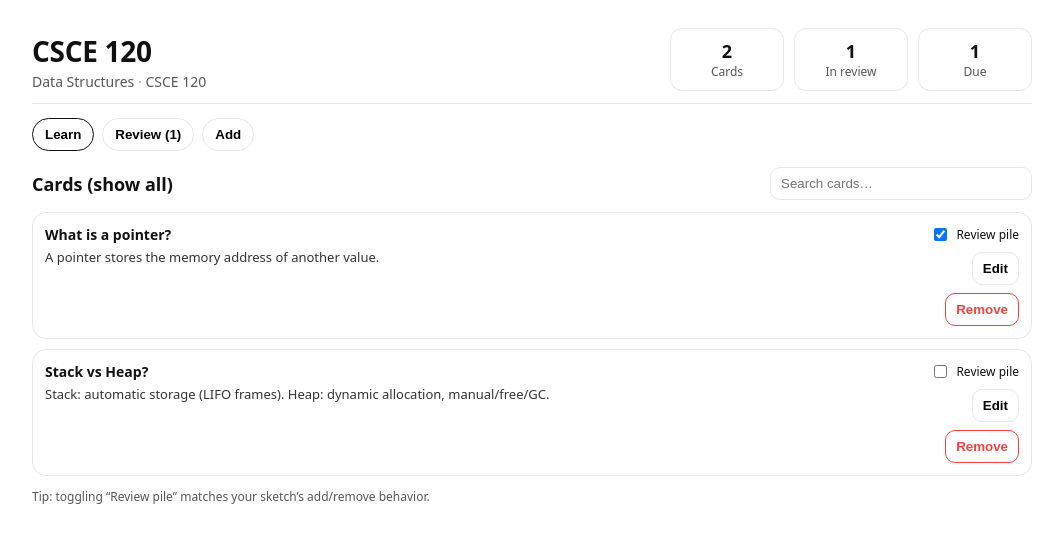
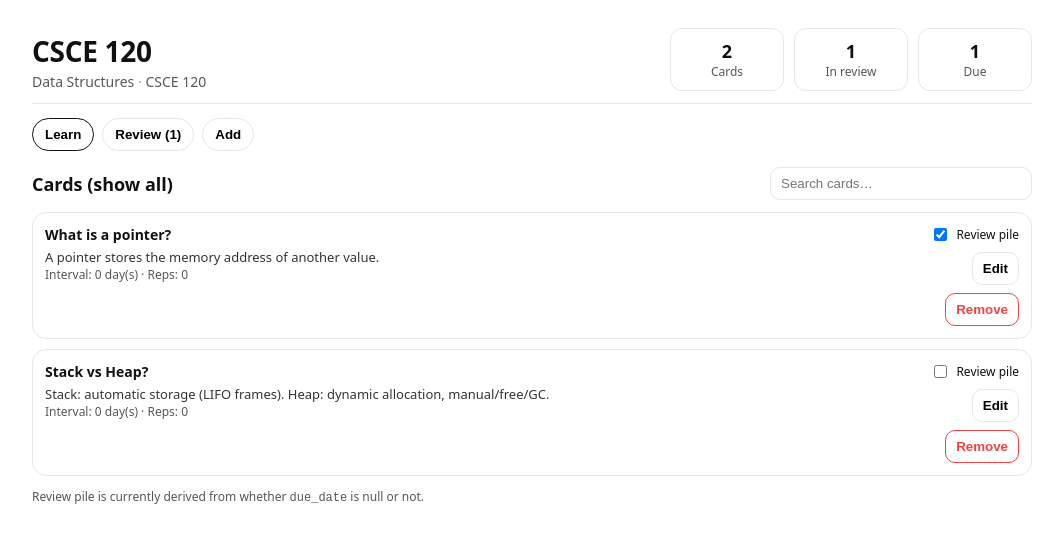
Before and after one commit to HomeoStasis-0/LockIN, a React (Vite) app in the folder frontEnd/: page / in a window 1280 px wide. Shown: the top 542 px of the page, without its empty margins (108-1171 px from the left). Built offline with nearby package versions, Linux system fonts and the light colour scheme.

Commit message:
update types to match database

```diff
--- a/frontEnd/src/CardDeck/CardDeck.tsx
+++ b/frontEnd/src/CardDeck/CardDeck.tsx
@@ -1,12 +1,10 @@
 import { useMemo, useState } from "react";
 import { styles } from "./Styles";
-import type { Card, Deck } from "./Types";
+import type { CardRow, DeckWithCards } from "./Types";
 import LearnView from "./Views/LearnView";
 import ReviewView from "./Views/ReviewView";
 import AddView from "./Views/AddView";
-import { uid, now } from "./Utils";
 import TabButton from "./Components/TabButton";
-
 
 function clamp(n: number, lo: number, hi: number) {
   return Math.max(lo, Math.min(hi, n));
@@ -16,60 +14,80 @@ function computeNextInterval(
   currentDays: number,
   rating: "again" | "hard" | "good" | "easy"
 ): number {
-  // intentionally simple + predictable
-  // you can swap this for SM-2 later
+  // simple + predictable for now; can swap to SM-2 later
   if (rating === "again") return 0;
   if (rating === "hard") return clamp(Math.max(1, Math.round(currentDays * 1.2)), 1, 365);
   if (rating === "good") return clamp(Math.max(2, Math.round(currentDays * 2)), 2, 365);
   return clamp(Math.max(4, Math.round(currentDays * 3)), 4, 365);
 }
 
-function computeDueAt(intervalDays: number) {
-  const ms = intervalDays * 24 * 60 * 60 * 1000;
-  return now() + ms;
+function toIsoNow() {
+  return new Date().toISOString();
 }
 
-export default function DeckUI({ onBack }: { onBack?: () => void } = {}) {
-  const [deck, setDeck] = useState<Deck>(() => ({
-    id: "deck_" + uid(),
-    name: "CSCE 120",
+function toIsoFromNow(intervalDays: number) {
+  const ms = intervalDays * 24 * 60 * 60 * 1000;
+  return new Date(Date.now() + ms).toISOString();
+}
+
+function isInReviewPile(card: CardRow) {
+  return card.due_date !== null;
+}
+
+function isDue(card: CardRow) {
+  return card.due_date !== null && new Date(card.due_date).getTime() <= Date.now();
+}
+
+export default function DeckUI() {
+  // Temporary local IDs for new cards before backend exists
+  const [nextTempCardId, setNextTempCardId] = useState(-1);
+
+  const [deck, setDeck] = useState<DeckWithCards>(() => ({
+    id: 1,
+    user_id: 1,
+    deck_name: "CSCE 120",
     subject: "Data Structures",
-    course: "CSCE 120",
-    prof: "",
+    course_number: 120,
+    instructor: "",
+    created_at: toIsoNow(),
     cards: [
       {
-        id: "c_" + uid(),
-        front: "What is a pointer?",
-        back: "A pointer stores the memory address of another value.",
-        tags: ["basics"],
-        inReviewPile: true,
-        dueAt: now(),
-        intervalDays: 0,
+        id: 1,
+        deck_id: 1,
+        card_front: "What is a pointer?",
+        card_back: "A pointer stores the memory address of another value.",
+        created_at: toIsoNow(),
+        ease_factor: 2.5,
+        interval_days: 0,
+        repetitions: 0,
+        due_date: toIsoNow(), // in review + due now
+        last_reviewed: null,
       },
       {
-        id: "c_" + uid(),
-        front: "Stack vs Heap?",
-        back: "Stack: automatic storage (LIFO frames). Heap: dynamic allocation, manual/free/GC.",
-        tags: ["memory"],
-        inReviewPile: false,
-        dueAt: now(),
-        intervalDays: 0,
+        id: 2,
+        deck_id: 1,
+        card_front: "Stack vs Heap?",
+        card_back: "Stack: automatic storage (LIFO frames). Heap: dynamic allocation, manual/free/GC.",
+        created_at: toIsoNow(),
+        ease_factor: 2.5,
+        interval_days: 0,
+        repetitions: 0,
+        due_date: null, // not in review pile
+        last_reviewed: null,
       },
     ],
   }));
 
   const [tab, setTab] = useState<"learn" | "review" | "add">("learn");
 
-  // derived stats
   const stats = useMemo(() => {
     const total = deck.cards.length;
-    const inReview = deck.cards.filter((c) => c.inReviewPile).length;
-    const due = deck.cards.filter((c) => c.inReviewPile && c.dueAt <= now()).length;
+    const inReview = deck.cards.filter(isInReviewPile).length;
+    const due = deck.cards.filter(isDue).length;
     return { total, inReview, due };
   }, [deck.cards]);
 
-  // CRUD actions
-  function upsertCard(card: Card) {
+  function upsertCard(card: CardRow) {
     setDeck((d) => ({
       ...d,
       cards: d.cards.some((c) => c.id === card.id)
@@ -78,70 +96,87 @@ export default function DeckUI({ onBack }: { onBack?: () => void } = {}) {
     }));
   }
 
-  function removeCard(id: string) {
+  function removeCard(id: number) {
     setDeck((d) => ({ ...d, cards: d.cards.filter((c) => c.id !== id) }));
   }
 
-  function toggleReviewPile(id: string) {
-    setDeck((d) => ({
-      ...d,
-      cards: d.cards.map((c) =>
-        c.id === id
-          ? {
-              ...c,
-              inReviewPile: !c.inReviewPile,
-              // if newly added to review, make due now for immediate practice
-              dueAt: !c.inReviewPile ? now() : c.dueAt,
-            }
-          : c
-      ),
-    }));
-  }
-
-  function rateCard(id: string, rating: "again" | "hard" | "good" | "easy") {
+  function toggleReviewPile(id: number) {
     setDeck((d) => ({
       ...d,
       cards: d.cards.map((c) => {
         if (c.id !== id) return c;
-        const next = computeNextInterval(c.intervalDays, rating);
+
+        const currentlyInReview = isInReviewPile(c);
         return {
           ...c,
-          intervalDays: next,
-          dueAt: rating === "again" ? now() : computeDueAt(next),
-          inReviewPile: true,
+          // If adding to review pile, make due now for immediate practice.
+          // If removing, set due_date null (our DB-truth representation for not in review pile).
+          due_date: currentlyInReview ? null : (c.due_date ?? toIsoNow()),
         };
       }),
     }));
+  }
+
+  function rateCard(id: number, rating: "again" | "hard" | "good" | "easy") {
+    setDeck((d) => ({
+      ...d,
+      cards: d.cards.map((c) => {
+        if (c.id !== id) return c;
+
+        const next = computeNextInterval(c.interval_days, rating);
+        const currentEF = c.ease_factor ?? 2.5;
+
+        const nextEF =
+          rating === "again"
+            ? Math.max(1.3, currentEF - 0.2)
+            : rating === "hard"
+            ? Math.max(1.3, currentEF - 0.05)
+            : rating === "easy"
+            ? currentEF + 0.1
+            : currentEF;
+
+        return {
+          ...c,
+          interval_days: next,
+          due_date: rating === "again" ? toIsoNow() : toIsoFromNow(next),
+          repetitions: c.repetitions + 1,
+          last_reviewed: toIsoNow(),
+          ease_factor: nextEF,
+        };
+      }),
+    }));
+  }
+
+  function createLocalCard(front: string, back: string): CardRow {
+    const id = nextTempCardId;
+    setNextTempCardId((x) => x - 1);
+
+    return {
+      id,
+      deck_id: deck.id,
+      card_front: front,
+      card_back: back,
+      created_at: toIsoNow(),
+      ease_factor: 2.5,
+      interval_days: 0,
+      repetitions: 0,
+      due_date: toIsoNow(), // add into review by default (same behavior as before)
+      last_reviewed: null,
+    };
   }
 
   return (
     <div style={styles.page}>
       <header style={styles.header}>
         <div>
-          <div style={{ display: "flex", alignItems: "center", gap: 12 }}>
-            {onBack ? (
-              <button
-                onClick={onBack}
-                aria-label="Back"
-                style={{
-                  border: "none",
-                  background: "transparent",
-                  cursor: "pointer",
-                  fontSize: 20,
-                  padding: 4,
-                }}
-              >
-                ←
-              </button>
-            ) : null}
-
-            <div style={styles.deckTitle}>{deck.name}</div>
-          </div>
-
+          <div style={styles.deckTitle}>{deck.deck_name}</div>
           <div style={styles.deckMeta}>
             {deck.subject ? <span>{deck.subject}</span> : null}
-            {deck.subject && deck.course ? <span style={{ opacity: 0.6 }}> · </span> : null}
-            {deck.course ? <span>{deck.course}</span> : null}
+            {deck.subject && deck.course_number != null ? (
+              <span style={{ opacity: 0.6 }}> · </span>
+            ) : null}
+            {deck.course_number != null ? <span>CSCE {deck.course_number}</span> : null}
+            {deck.instructor ? <span style={{ opacity: 0.6 }}> · {deck.instructor}</span> : null}
           </div>
         </div>
 
@@ -178,13 +213,18 @@ export default function DeckUI({ onBack }: { onBack?: () => void } = {}) {
           <ReviewView cards={deck.cards} onRate={rateCard} onEdit={upsertCard} />
         ) : null}
 
-        {tab === "add" ? <AddView onCreate={upsertCard} /> : null}
+        {tab === "add" ? (
+          <AddView
+            deckId={deck.id}
+            makeCard={createLocalCard}
+            onCreate={upsertCard}
+          />
+        ) : null}
       </main>
     </div>
   );
 }
 
-// ---------- UI Bits ----------
 function Stat({ label, value }: { label: string; value: number }) {
   return (
     <div style={styles.stat}>
--- a/frontEnd/src/CardDeck/Components/CardEditor.tsx
+++ b/frontEnd/src/CardDeck/Components/CardEditor.tsx
@@ -1,24 +1,44 @@
 import { useState } from "react";
-import type { Card } from "../Types";
+import type { CardRow } from "../Types";
 import { styles } from "../Styles";
 
 export default function CardEditor(props: {
-  initial: Card;
+  initial: CardRow;
   onCancel: () => void;
-  onSave: (c: Card) => void;
+  onSave: (c: CardRow) => void;
 }) {
-  const [front, setFront] = useState(props.initial.front);
-  const [back, setBack] = useState(props.initial.back);
+  const [front, setFront] = useState(props.initial.card_front);
+  const [back, setBack] = useState(props.initial.card_back);
 
   return (
     <div>
       <div style={styles.h3}>Edit card</div>
+
       <label style={styles.label}>Front</label>
-      <textarea value={front} onChange={(e) => setFront(e.target.value)} style={styles.textarea} />
+      <textarea
+        value={front}
+        onChange={(e) => setFront(e.target.value)}
+        style={styles.textarea}
+      />
+
       <label style={styles.label}>Back</label>
-      <textarea value={back} onChange={(e) => setBack(e.target.value)} style={styles.textarea} />
+      <textarea
+        value={back}
+        onChange={(e) => setBack(e.target.value)}
+        style={styles.textarea}
+      />
+
       <div style={{ display: "flex", gap: 8, marginTop: 10 }}>
-        <button style={styles.primaryBtn} onClick={() => props.onSave({ ...props.initial, front, back })}>
+        <button
+          style={styles.primaryBtn}
+          onClick={() =>
+            props.onSave({
+              ...props.initial,
+              card_front: front,
+              card_back: back,
+            })
+          }
+        >
           Save
         </button>
         <button style={styles.btn} onClick={props.onCancel}>
--- a/frontEnd/src/CardDeck/Components/CardRow.tsx
+++ b/frontEnd/src/CardDeck/Components/CardRow.tsx
@@ -1,14 +1,17 @@
 import { useState } from "react";
-import type { Card } from "../Types";
+import type { CardRow as CardRowType } from "../Types";
 import { styles } from "../Styles";
 import CardEditor from "./CardEditor";
 
+function isInReviewPile(card: CardRowType) {
+  return card.due_date !== null;
+}
 
 export default function CardRow(props: {
-  card: Card;
-  onEdit: (c: Card) => void;
-  onRemove: (id: string) => void;
-  onToggleReviewPile: (id: string) => void;
+  card: CardRowType;
+  onEdit: (c: CardRowType) => void;
+  onRemove: (id: number) => void;
+  onToggleReviewPile: (id: number) => void;
   mode: "learn";
 }) {
   const [editing, setEditing] = useState(false);
@@ -25,30 +28,34 @@ export default function CardRow(props: {
           }}
         />
       ) : (
-        <>
         <div style={{ display: "flex", justifyContent: "space-between", gap: 12 }}>
           <div style={{ flex: 1, minWidth: 0 }}>
-              <div style={styles.cardFront}>{props.card.front}</div>
-              <div style={styles.cardBack}>{props.card.back}</div>
+            <div style={styles.cardFront}>{props.card.card_front}</div>
+            <div style={styles.cardBack}>{props.card.card_back}</div>
+            <div style={styles.muted}>
+              Interval: {props.card.interval_days} day(s) · Reps: {props.card.repetitions}
             </div>
+          </div>
+
           <div style={styles.cardActions}>
             <label style={styles.checkbox}>
               <input
                 type="checkbox"
-                  checked={props.card.inReviewPile}
+                checked={isInReviewPile(props.card)}
                 onChange={() => props.onToggleReviewPile(props.card.id)}
               />
               Review pile
             </label>
+
             <button style={styles.btn} onClick={() => setEditing(true)}>
               Edit
             </button>
+
             <button style={styles.dangerBtn} onClick={() => props.onRemove(props.card.id)}>
               Remove
             </button>
           </div>
         </div>
-        </>
       )}
     </div>
   );
--- a/frontEnd/src/CardDeck/Components/TabButton.tsx
+++ b/frontEnd/src/CardDeck/Components/TabButton.tsx
@@ -1,11 +1,13 @@
+import type { ReactNode } from "react";
 import { styles } from "../Styles";
+
 export default function TabButton({
   active,
   children,
   onClick,
 }: {
   active: boolean;
-  children: React.ReactNode;
+  children: ReactNode;
   onClick: () => void;
 }) {
   return (
--- a/frontEnd/src/CardDeck/Views/LearnView.tsx
+++ b/frontEnd/src/CardDeck/Views/LearnView.tsx
@@ -1,21 +1,24 @@
 import { useMemo, useState } from "react";
-import type { Card } from "../Types";
+import type { CardRow } from "../Types";
 import { styles } from "../Styles";
-import CardRow from "../Components/CardRow";
+import CardRowView from "../Components/CardRow";
 
 export default function LearnView(props: {
-  cards: Card[];
-  onEdit: (c: Card) => void;
-  onRemove: (id: string) => void;
-  onToggleReviewPile: (id: string) => void;
+  cards: CardRow[];
+  onEdit: (c: CardRow) => void;
+  onRemove: (id: number) => void;
+  onToggleReviewPile: (id: number) => void;
 }) {
   const [query, setQuery] = useState("");
 
   const filtered = useMemo(() => {
     const q = query.trim().toLowerCase();
     if (!q) return props.cards;
+
     return props.cards.filter(
-      (c) => c.front.toLowerCase().includes(q) || c.back.toLowerCase().includes(q)
+      (c) =>
+        c.card_front.toLowerCase().includes(q) ||
+        c.card_back.toLowerCase().includes(q)
     );
   }, [props.cards, query]);
 
@@ -33,7 +36,7 @@ export default function LearnView(props: {
 
       <div style={styles.cardGrid}>
         {filtered.map((c) => (
-          <CardRow
+          <CardRowView
             key={c.id}
             card={c}
             onEdit={props.onEdit}
@@ -45,7 +48,7 @@ export default function LearnView(props: {
       </div>
 
       <div style={styles.tip}>
-        Tip: toggling “Review pile” matches your sketch’s add/remove behavior.
+        Review pile is currently derived from whether <code>due_date</code> is null or not.
       </div>
     </section>
   );
--- a/frontEnd/src/CardDeck/Views/ReviewView.tsx
+++ b/frontEnd/src/CardDeck/Views/ReviewView.tsx
@@ -1,17 +1,24 @@
 import { useMemo, useState } from "react";
-import type { Card } from "../Types";
+import type { CardRow } from "../Types";
 import { styles } from "../Styles";
-import { now } from "../Utils";
+
+function isDue(card: CardRow) {
+  return card.due_date !== null && new Date(card.due_date).getTime() <= Date.now();
+}
 
 export default function ReviewView(props: {
-  cards: Card[];
-  onRate: (id: string, rating: "again" | "hard" | "good" | "easy") => void;
-  onEdit: (c: Card) => void;
+  cards: CardRow[];
+  onRate: (id: number, rating: "again" | "hard" | "good" | "easy") => void;
+  onEdit: (c: CardRow) => void;
 }) {
   const dueCards = useMemo(() => {
     return props.cards
-      .filter((c) => c.inReviewPile && c.dueAt <= now())
-      .sort((a, b) => a.dueAt - b.dueAt);
+      .filter(isDue)
+      .sort((a, b) => {
+        const ta = a.due_date ? new Date(a.due_date).getTime() : Number.POSITIVE_INFINITY;
+        const tb = b.due_date ? new Date(b.due_date).getTime() : Number.POSITIVE_INFINITY;
+        return ta - tb;
+      });
   }, [props.cards]);
 
   const [idx, setIdx] = useState(0);
@@ -41,14 +48,16 @@ export default function ReviewView(props: {
     <section style={styles.section}>
       <div style={styles.sectionHeader}>
         <div style={styles.h2}>Review</div>
-        <div style={styles.muted}>{idx + 1} / {dueCards.length} due</div>
+        <div style={styles.muted}>
+          {idx + 1} / {dueCards.length} due
+        </div>
       </div>
 
       <div style={styles.reviewBox}>
-        <div style={styles.reviewPrompt}>{current.front}</div>
+        <div style={styles.reviewPrompt}>{current.card_front}</div>
 
         {showBack ? (
-          <div style={styles.reviewAnswer}>{current.back}</div>
+          <div style={styles.reviewAnswer}>{current.card_back}</div>
         ) : (
           <button style={styles.primaryBtn} onClick={() => setShowBack(true)}>
             Show answer
@@ -57,16 +66,40 @@ export default function ReviewView(props: {
 
         {showBack ? (
           <div style={styles.ratingRow}>
-            <button style={styles.btn} onClick={() => { props.onRate(current.id, "again"); next(); }}>
+            <button
+              style={styles.btn}
+              onClick={() => {
+                props.onRate(current.id, "again");
+                next();
+              }}
+            >
               Again
             </button>
-            <button style={styles.btn} onClick={() => { props.onRate(current.id, "hard"); next(); }}>
+            <button
+              style={styles.btn}
+              onClick={() => {
+                props.onRate(current.id, "hard");
+                next();
+              }}
+            >
               Hard
             </button>
-            <button style={styles.btn} onClick={() => { props.onRate(current.id, "good"); next(); }}>
+            <button
+              style={styles.btn}
+              onClick={() => {
+                props.onRate(current.id, "good");
+                next();
+              }}
+            >
               Good
             </button>
-            <button style={styles.btn} onClick={() => { props.onRate(current.id, "easy"); next(); }}>
+            <button
+              style={styles.btn}
+              onClick={() => {
+                props.onRate(current.id, "easy");
+                next();
+              }}
+            >
               Easy
             </button>
           </div>
@@ -75,12 +108,15 @@ export default function ReviewView(props: {
         <div style={styles.reviewFooter}>
           <button
             style={styles.linkBtn}
-            onClick={() => props.onEdit({ ...current, front: current.front, back: current.back })}
-            title="Edit from Learn view for better UX; placeholder hook here"
+            onClick={() => props.onEdit(current)}
+            title="Quick edit hook"
           >
             Edit
           </button>
-          <span style={styles.muted}>Interval: {current.intervalDays} day(s)</span>
+          <span style={styles.muted}>
+            Interval: {current.interval_days} day(s) · EF: {current.ease_factor.toFixed(2)} · Reps:{" "}
+            {current.repetitions}
+          </span>
         </div>
       </div>
     </section>
```
Also changed, not shown: frontEnd/src/CardDeck/Types.tsx (+32 -15 lines), frontEnd/src/CardDeck/Views/AddView.tsx (+21 -15 lines). Lines whose indentation alone changed are shown as unchanged.
